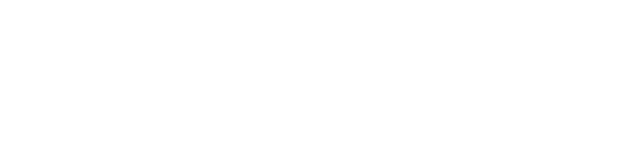
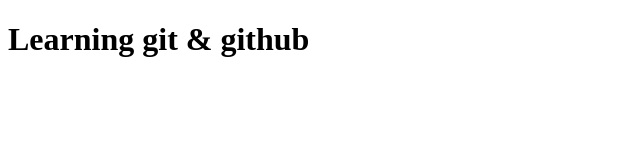
Before and after one commit to hugoperalta/stuff, a plain HTML site: page index.html in a window 1280 px wide. Shown: the whole page, without its empty margins (0-640 px from the left). Drawn offline with Linux system fonts and the light colour scheme.

Commit message:
Agregamos el h1 de prueba

```diff
--- a/index.html
+++ b/index.html
@@ -7,6 +7,6 @@
     <title>Main</title>
 </head>
 <body>
-
+    <h1>Learning git & github</h1>
 </body>
 </html>
```
